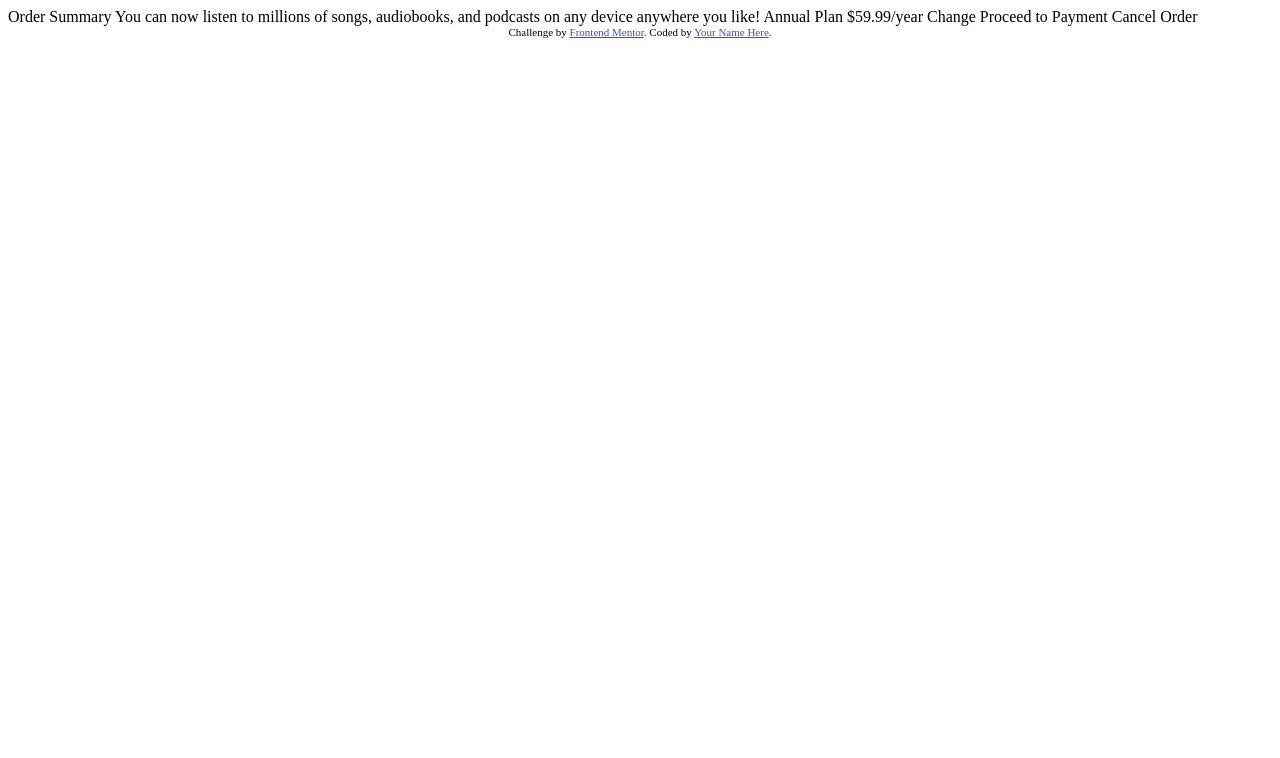
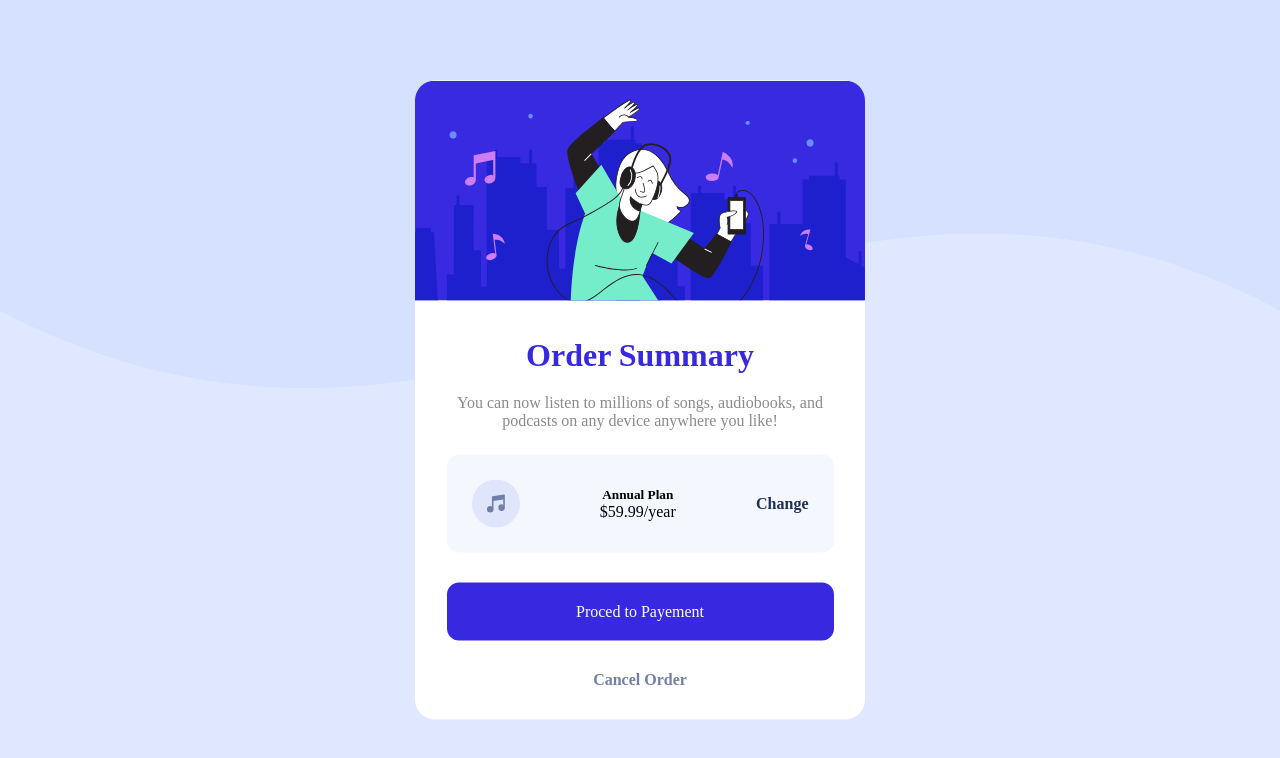
Before and after one commit to hourani98/Order-summary-component, a plain HTML site: page index.html in a window 1280 px wide. Drawn offline with Linux system fonts and the light colour scheme.

Commit message:
add the Css

```diff
--- a/index.html
+++ b/index.html
@@ -1,37 +1,46 @@
 <!DOCTYPE html>
 <html lang="en">
   <head>
-  <meta charset="UTF-8">
-  <meta name="viewport" content="width=device-width, initial-scale=1.0"> <!-- displays site properly based on user's device -->
-
-  <link rel="icon" type="image/png" sizes="32x32" href="./images/favicon-32x32.png">
+    <meta charset="UTF-8" />
+    <meta name="viewport" content="width=device-width, initial-scale=1.0" />
+    <!-- displays site properly based on user's device -->
+    <link rel="stylesheet" href="style.css" />
+    <link
+      rel="icon"
+      type="image/png"
+      sizes="32x32"
+      href="./images/favicon-32x32.png"
+    />
 
     <title>Frontend Mentor | Order summary card</title>
-
-  <!-- Feel free to remove these styles or customise in your own stylesheet 👍 -->
-  <style>
-    .attribution { font-size: 11px; text-align: center; }
-    .attribution a { color: hsl(228, 45%, 44%); }
-  </style>
   </head>
   <body>
+    <div class="container">
+      <div class="hero">
+        <img src="images/illustration-hero.svg" alt="" />
+      </div>
+      <div class="text-content">
+        <h2 class="title">Order Summary</h2>
+        <p class="subtitle">
+          You can now listen to millions of songs, audiobooks, and podcasts on
+          any device anywhere you like!
+        </p>
+        <div class="plan-box">
+          <div class="plan-box-left">
+            <img src="images/icon-music.svg" alt="" />
+          </div>
+          <div>
+            <h5>Annual Plan</h5>
+            <p>$59.99/year</p>
+          </div>
+          <a href="#">Change</a>
+        </div>
+        <a href="#" class="proceed-btn">Proced to Payement</a>
+        <a href="#" class="cancel-btn">Cancel Order</a>
+      </div>
+    </div>
 
-  Order Summary
 
-  You can now listen to millions of songs, audiobooks, and podcasts on any
-  device anywhere you like!
-
-  Annual Plan
-  $59.99/year
-
-  Change
-
-  Proceed to Payment
-  Cancel Order
-
-  <div class="attribution">
-    Challenge by <a href="https://www.frontendmentor.io?ref=challenge" target="_blank">Frontend Mentor</a>.
-    Coded by <a href="#">Your Name Here</a>.
     </div>
   </body>
 </html>
--- /dev/null
+++ b/style.css
@@ -0,0 +1,131 @@
+*{
+    margin: 0;
+    padding: 0;
+    box-sizing: border-box;
+}
+
+@import url('https://fonts.googleapis.com/css2?family=Red+Hat+Display:ital,wght@0,300..900;1,300..900&display=swap');
+body{
+    font-family: "Red Hat Display", serif;
+    min-height: 100vh;
+    background-image: url(images/pattern-background-desktop.svg);
+    background-repeat: no-repeat;
+    background-size: contain;
+    background-color: hsl(225, 100%, 94%);
+    position: relative;
+    font-size: 16px;
+}
+.container{
+    position: absolute;
+    left: 50%;
+    top: 50%;
+    transform: translate(-50%, -50%);
+    max-width: 450px;
+    background: white;
+    border-radius: 20px;
+    overflow: hidden;
+
+}
+.text-content{
+    padding: 7%;
+    text-align: center;
+}
+.title{
+    color: hsl(245, 75%, 52%);
+    font-weight: 900;
+    font-size: 32px;
+    margin-bottom: 20px;
+
+}
+.text-content  p.subtitle{
+    color: #8a8a8a;
+    margin-bottom: 25px;
+
+}
+.plan-box{
+    background-color: hsl(225, 100%, 98%) ;
+    border-radius: 12px;
+    display: flex;
+    align-items: center;
+    justify-content: space-between;
+
+    padding: 25px;
+
+
+
+}
+.plan-box-left{
+    display: flex;
+    align-items: center;
+    text-align: left;
+}
+.plan-box-left div{
+    margin-left: 20px;
+}
+.plan-box-left div h5{
+    font-weight: 900;
+    font-size: 15px;
+    color: hsl(223, 47%, 23%);
+}
+.plan-box-left div p{
+
+    font-size: 14px;
+    color: #8a8a8a;
+}
+.plan-box a{
+    text-decoration: none;
+    font-weight: 900;
+    color:hsl(223, 47%, 23%) ;
+    transition: color .3s ease;
+}
+.plan-box a:hover{
+    text-decoration: none;
+    color: hsl(245, 75%, 52%);
+}
+a.proceed-btn{
+    display: block;
+    text-align: none;
+    color: white;
+    text-decoration: none;
+    background-color: hsl(245, 75%, 52%);
+    padding: 20px 0;
+    border-radius: 12px;
+    margin: 30px 0;
+    transition: color .3s ease;
+}
+a.proceed-btn:hover{
+    background-color:hsl(224, 23%, 55%) ;
+}
+a.cancel-btn{
+    color: hsl(224, 23%, 55%);
+    text-decoration: none;
+    font-weight: 900;
+    transition: color .3s ease;
+}
+a.cancel-btn:hover{
+    color: hsl(223, 47%, 23%);
+}
+@media screen and (max-width:480px) {
+
+    .container{
+        max-width: 70%;
+    }
+    body{
+        background-image: url(images/pattern-background-mobile.svg);
+        font-size: 14px;
+    }
+    .title{
+        font-size: 23px;
+    }
+    div.plan-box{
+        padding: 12px;
+
+    }
+    .plan-box-left div{
+        margin-left: 10px;
+
+    }
+    a.proced-btn, a.cancel-btn, .plan-box a{
+        font-size: 10px ;
+    }
+}
```
Lines whose indentation alone changed are shown as unchanged.
